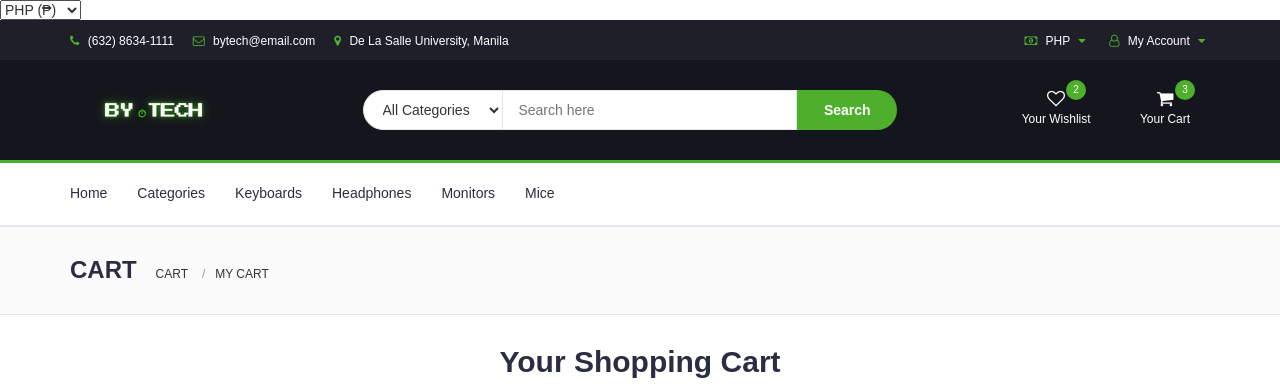
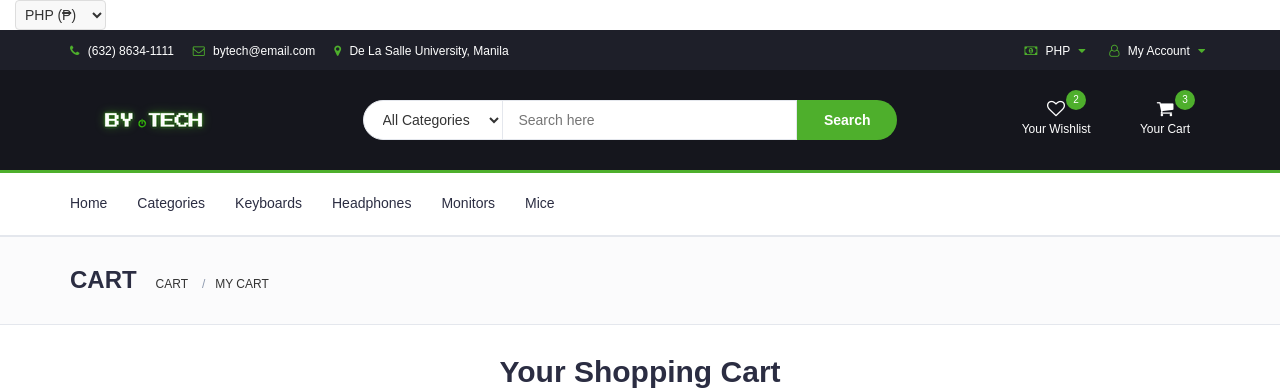
Before and after one commit to Yoshiii04/ITDBADM5, a PHP site: page /cart.php in a window 1280 px wide. Shown: the top 388 px of the page. Run offline with PHP 8.4, Linux system fonts and the light colour scheme; data that the repository does not hold is empty.

Commit message:
Add files via upload

```diff
--- a/website/css/style.css
+++ b/website/css/style.css
@@ -2342,3 +2342,20 @@ textarea.input {
     margin-top: 10px;
   }
 }
+
+.currency-selector {
+    display: inline-block;
+    margin-left: 15px;
+}
+
+.currency-selector select {
+    padding: 5px;
+    border: 1px solid #ddd;
+    border-radius: 4px;
+    background-color: #f8f8f8;
+}
+
+.currency-selector select:focus {
+    outline: none;
+    border-color: #555;
+}
```
